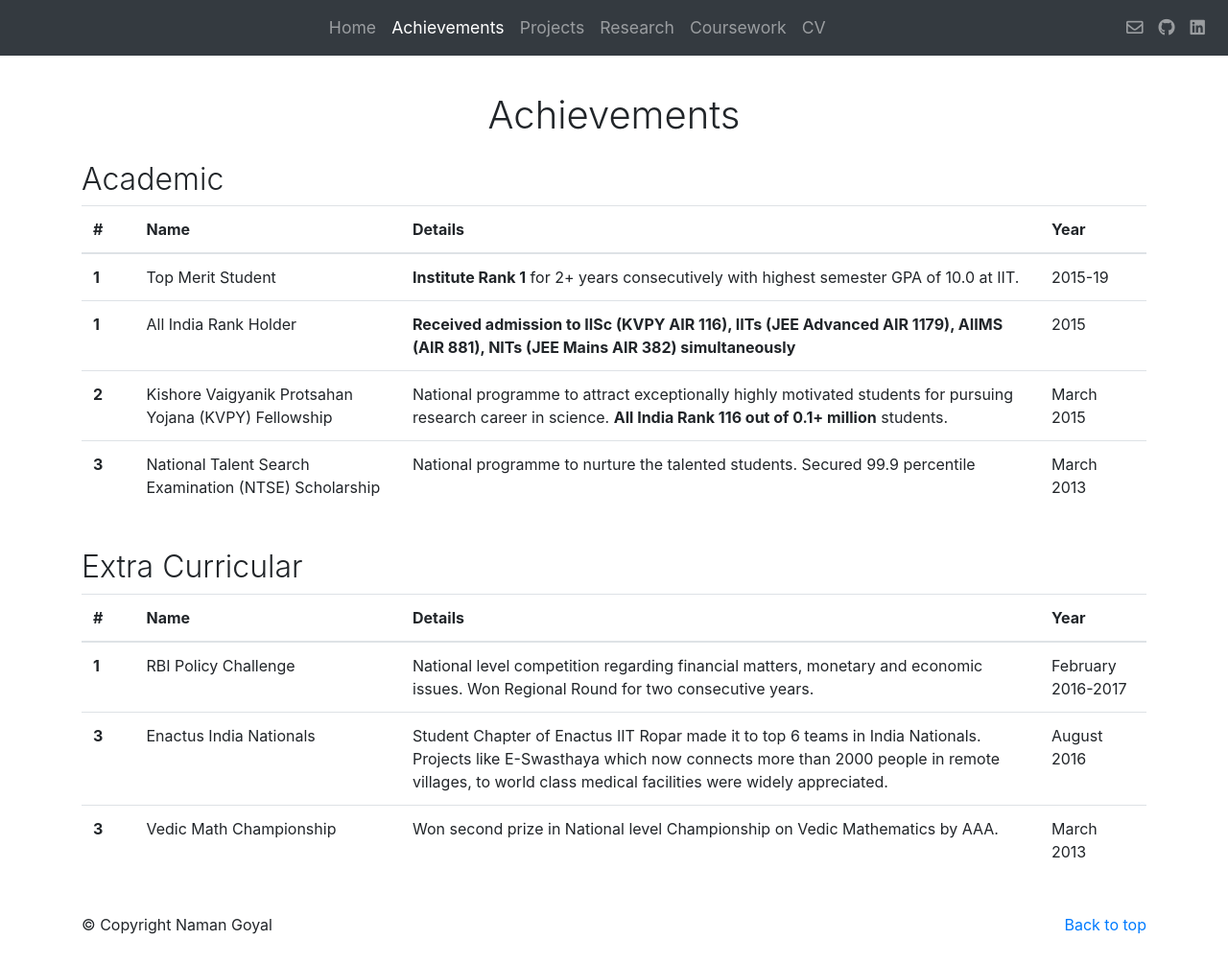
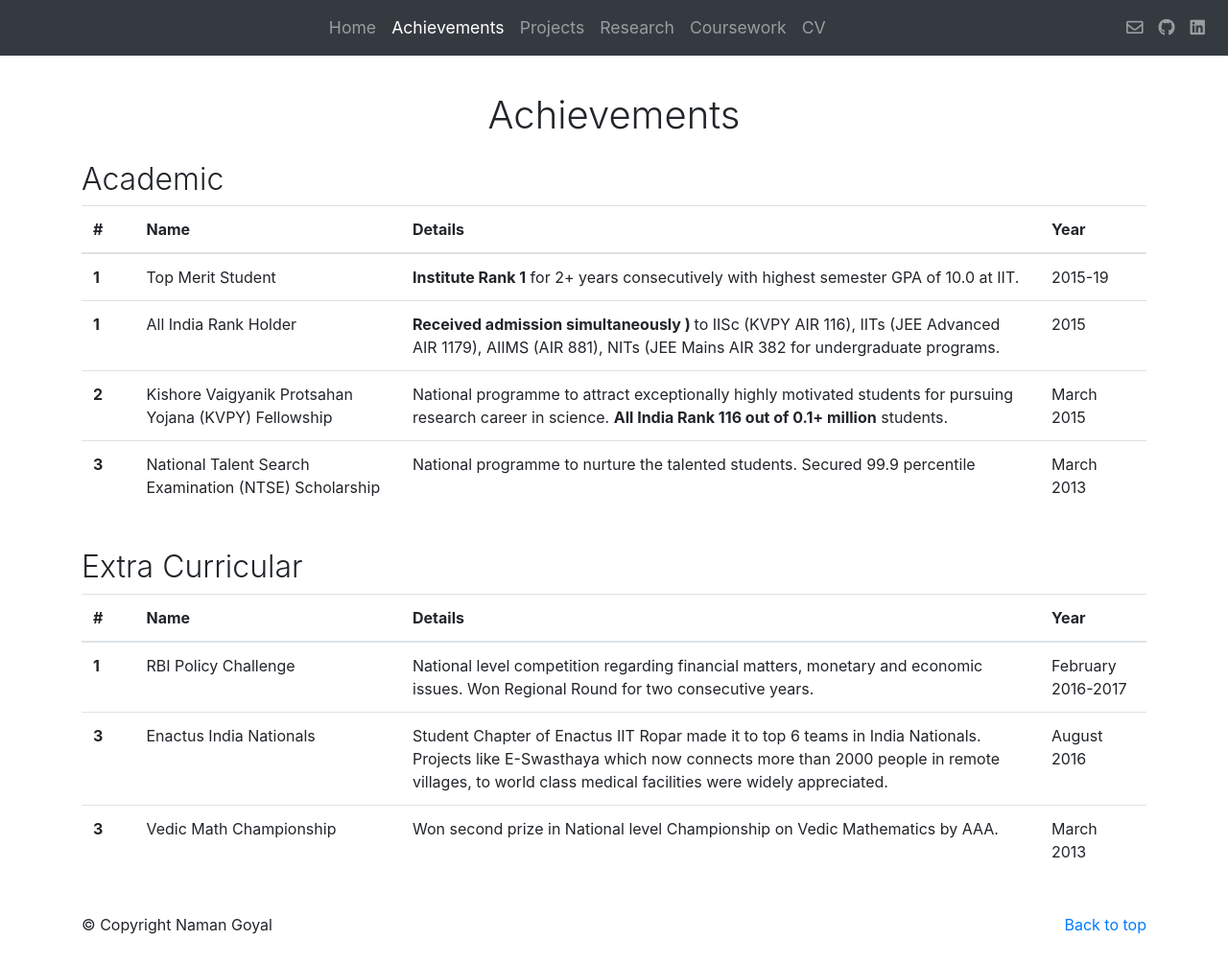
Before and after one commit to thenamangoyal/thenamangoyal.github.io, a Jekyll site: the page built from achievements.html, in a window 1280 px wide and 1004 px high. Shown: the whole window at 96% size. Built offline with Jekyll 4.4.1, drawn with Linux system fonts in a browser that asks for light colours; nearby versions of some CDN libraries.

Commit message:
Update achievements.html

```diff
--- a/achievements.html
+++ b/achievements.html
@@ -32,8 +32,8 @@ permalink: "/achievements"
             <tr>
                 <th scope="row">1</th>
                 <td>All India Rank Holder</td>
-                <td><strong>Received admission to IISc (KVPY AIR 116), IITs (JEE Advanced AIR 1179), AIIMS (AIR 881), NITs (JEE Mains AIR
-382) simultaneously</strong>
+                <td><strong>Received admission simultaneously ) </strong> to IISc (KVPY AIR 116), IITs (JEE Advanced AIR 1179), AIIMS (AIR 881), NITs (JEE Mains AIR
+382 for undergraduate programs.
             </td>
                 <td>2015</td>
             </tr>
```
